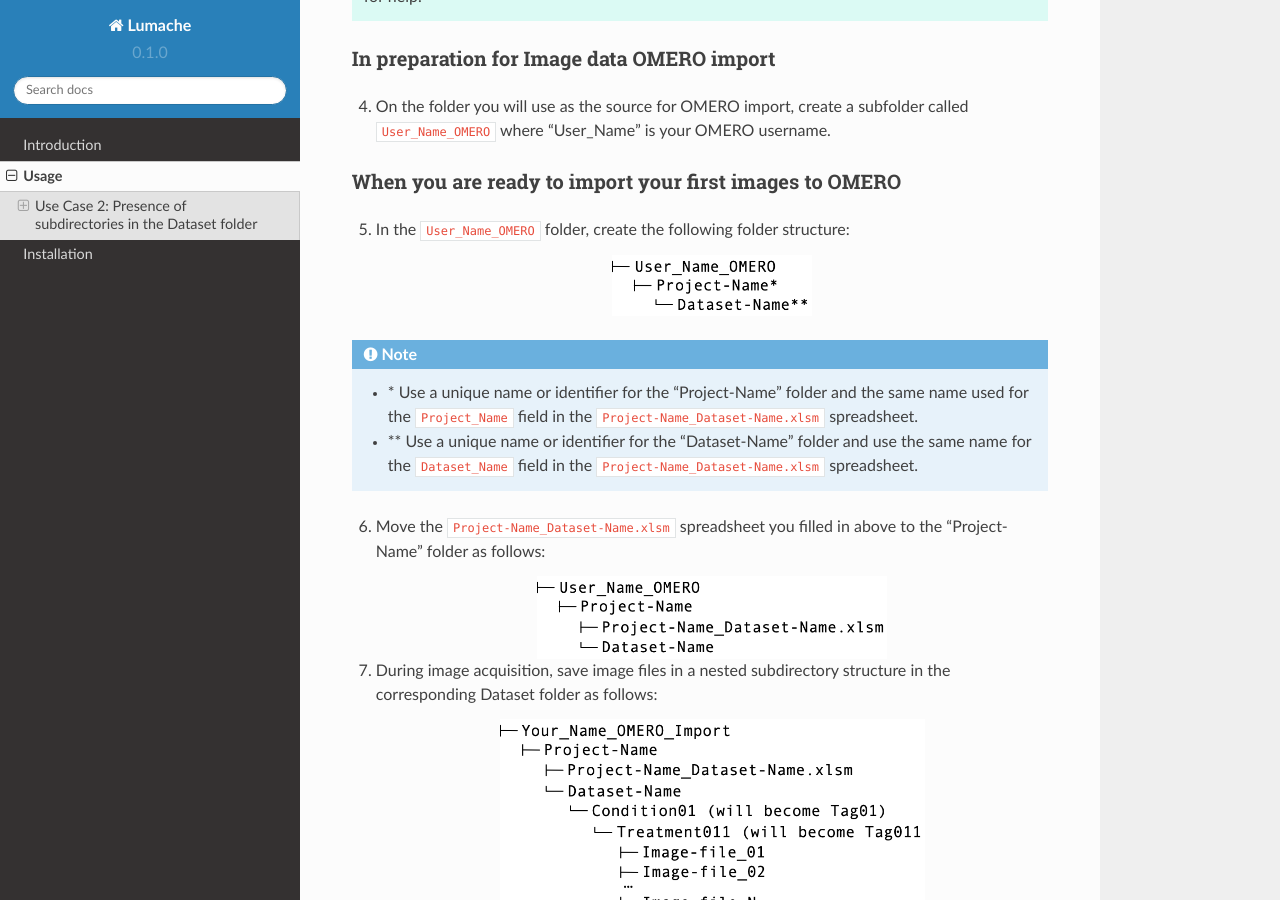
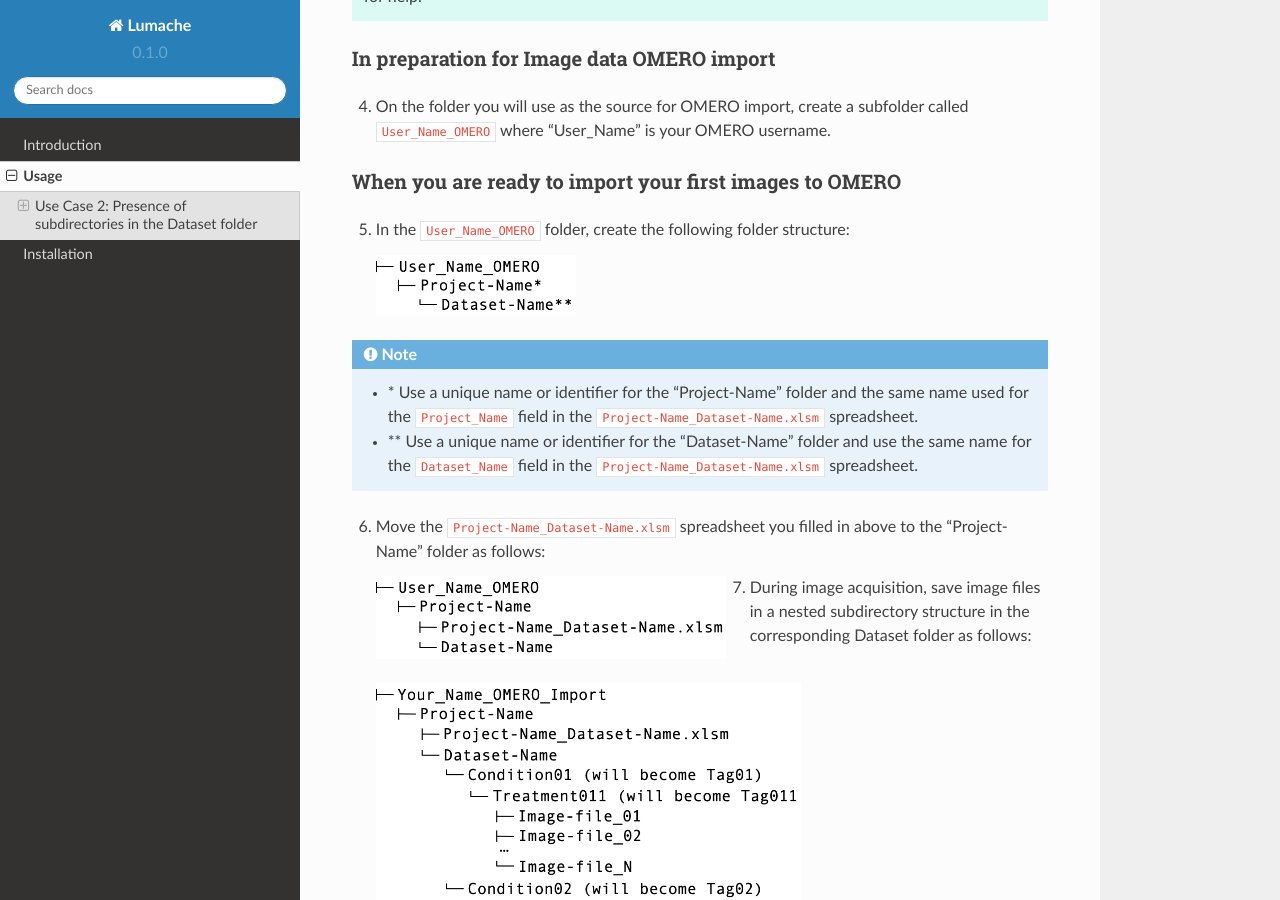
Before and after one commit to WU-BIMAC/OmeroImporterPy-docs, a Sphinx documentation site: the page built from docs/source/usage.rst, in a window 1280 px wide and 900 px high, scrolled down 884 px. Built offline with Sphinx 7.4.7 and the Read the Docs theme 2.0.0, drawn with Linux system fonts in a browser that asks for light colours.

Commit message:
Update usage.rst

```diff
--- a/docs/source/usage.rst
+++ b/docs/source/usage.rst
@@ -29,7 +29,7 @@ When you are ready to import your first images to OMERO
 
    .. image:: figures/README_new_Project_Dataset.png
       :width: 200px
-      :align: center
+      :align: left
 
 .. note::
 
@@ -42,7 +42,8 @@ When you are ready to import your first images to OMERO
 
    .. image:: figures/README_new_Project_Dataset_Spreadsheet.png
       :width: 350px
-      :align: center
+      :align: left
+
 
 
 7. During image acquisition, save image files in a nested subdirectory structure in the corresponding Dataset folder as follows:
@@ -50,7 +51,7 @@ When you are ready to import your first images to OMERO
 
    .. figure:: figures/README_new_Folder_structure_Tags.png
       :width: 425px
-      :align: center
+      :align: left
 
 .. tip::
 
```
